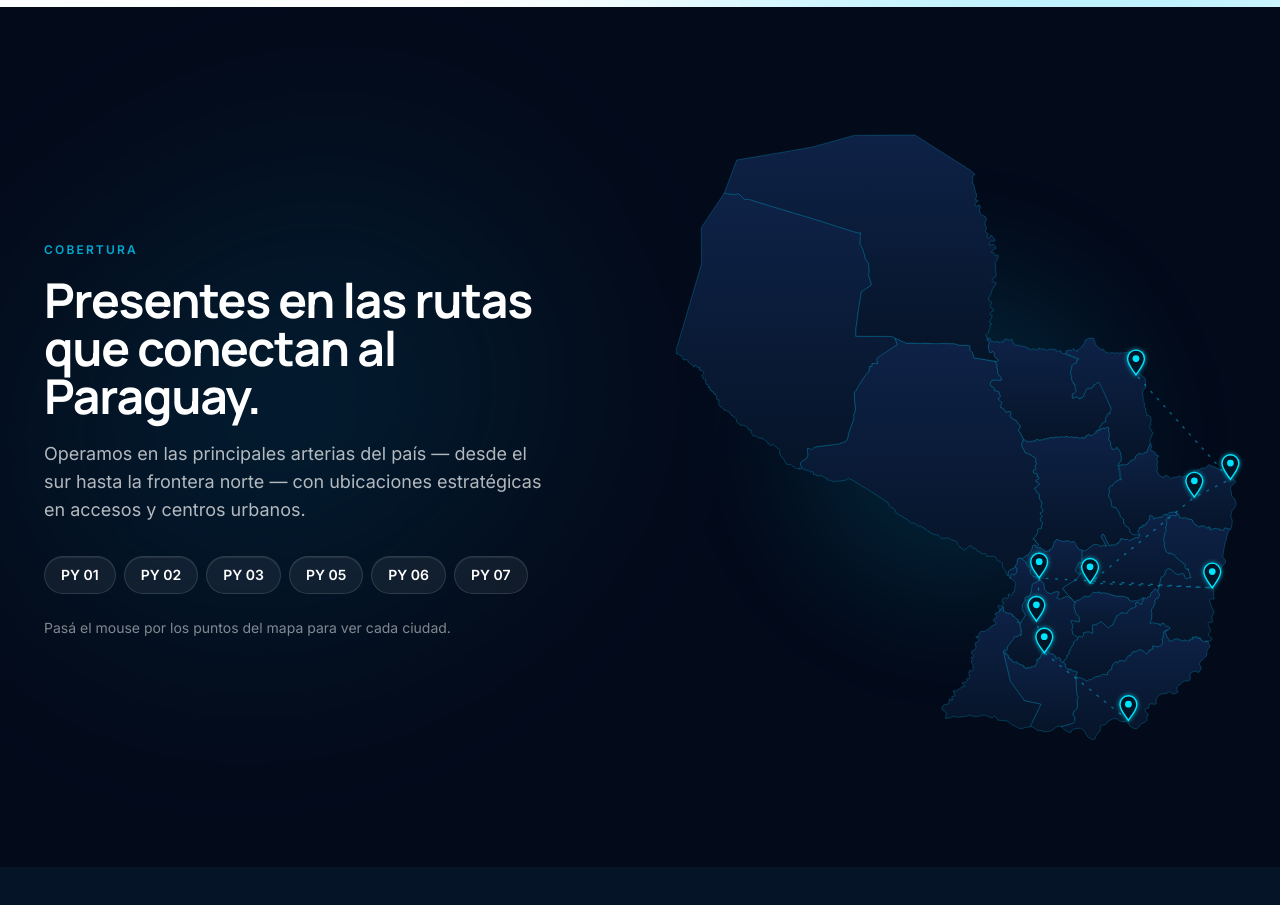
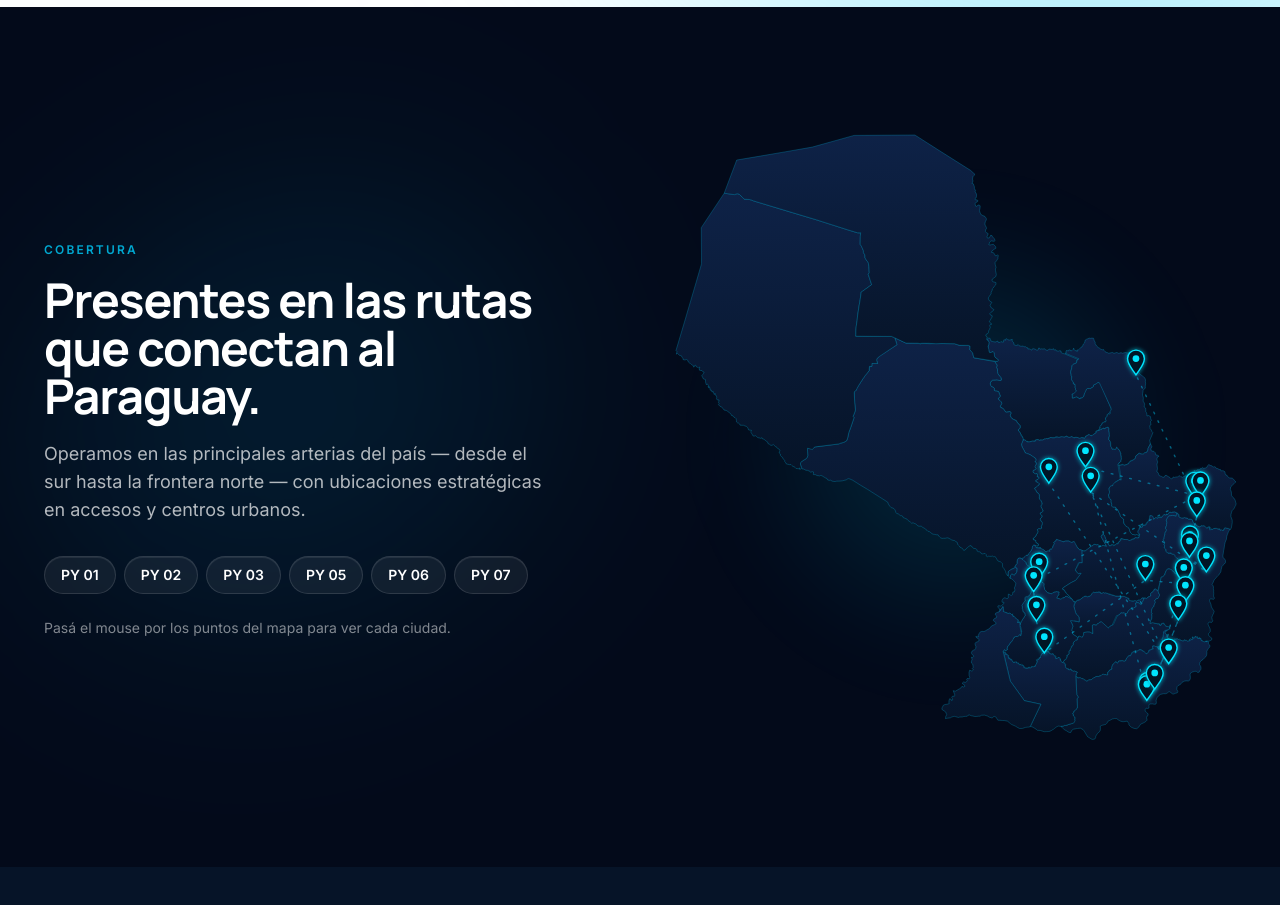
Before and after one commit to bartsilvera12-gif/Tio-CR, a Next.js app: page / in a window 1280 px wide. Shown: the part 2280-3185 px from the top of the page. Built offline with nearby package versions, Linux system fonts and the light colour scheme.

Commit message:
feat(cobertura): all 22 billboard pins from survey data on the map

```diff
--- a/components/CoberturaMap.tsx
+++ b/components/CoberturaMap.tsx
@@ -1,19 +1,16 @@
-import { W, H, departments } from '@/lib/map-data'
+import { W, H, departments, markers } from '@/lib/map-data'
 
-/** Pins de las ciudades de cobertura.
-    Coordenadas de map-data.js (proyección equirectangular del handoff);
-    las ciudades sin marker original se proyectaron con la misma fórmula. */
-const pins = [
-  { city: 'Pedro Juan Caballero', info: 'Amambay · PY 05', x: 821.4, y: 428.2 },
-  { city: 'Salto del Guairá', info: 'Canindeyú · PY 03', x: 990.0, y: 614.9 },
-  { city: 'Corpus Christi', info: 'Canindeyú · PY 03', x: 925.6, y: 646.5 },
-  { city: 'Coronel Oviedo', info: 'Caaguazú · PY 02', x: 739.4, y: 800.2 },
-  { city: 'Ciudad del Este', info: 'Alto Paraná · PY 07', x: 957.6, y: 808.6 },
-  { city: 'Caacupé', info: 'Cordillera · PY 02', x: 648.5, y: 791 },
-  { city: 'Quiindy', info: 'Paraguarí · PY 01', x: 643.6, y: 868 },
-  { city: 'Villa Florida', info: 'Misiones · PY 01', x: 657.7, y: 924.9 },
-  { city: 'Encarnación', info: 'Itapúa · PY 06', x: 807.9, y: 1045.4 },
-]
+/** Los 22 carteles del relevamiento, con coordenadas exactas de map-data.js */
+type Marker = {
+  key: string
+  x: number
+  y: number
+  city: string
+  dept: string
+  route: string
+  size: string
+}
+const pins = markers as Marker[]
 
 export default function CoberturaMap() {
   return (
@@ -68,10 +65,10 @@ export default function CoberturaMap() {
 
         {/* Pins */}
         {pins.map((p) => (
-          <g key={p.city} transform={`translate(${p.x} ${p.y})`}>
+          <g key={p.key} transform={`translate(${p.x} ${p.y})`}>
             {/* Grupo interno: el hover escala acá, sin pisar el translate */}
             <g className="map-pin" filter="url(#pinGlow)">
-              <title>{`${p.city} — ${p.info}`}</title>
+              <title>{`${p.city} — ${p.dept} · ${p.route}`}</title>
               <path
                 d="M0 0 C -7 -11 -15 -18 -15 -29 A 15 15 0 1 1 15 -29 C 15 -18 7 -11 0 0 Z"
                 fill="#061428"
```
